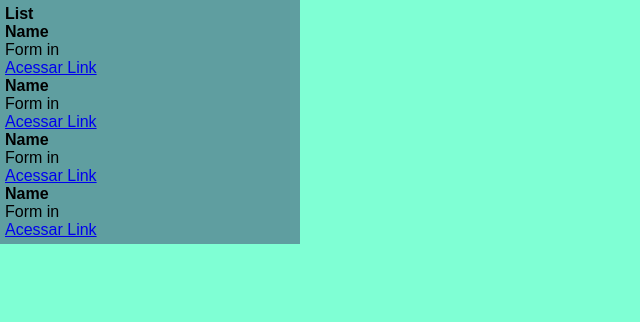
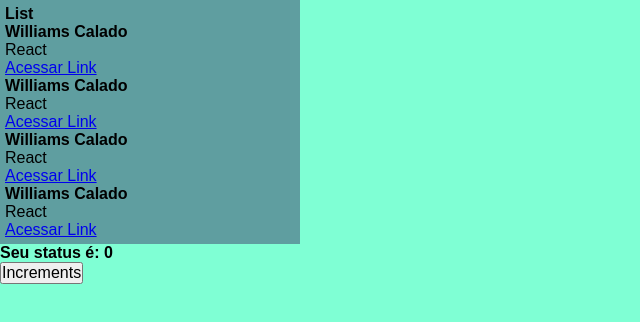
Before and after one commit to williamscalado/userfrontend, a React app: page / in a window 1280 px wide. Shown: the top 322 px of the page, without its empty margins (0-640 px from the left). Built offline with nearby package versions, Linux system fonts and the light colour scheme.

Commit message:
create a new components and install react-refresh

```diff
--- a/package.json
+++ b/package.json
@@ -10,18 +10,20 @@
     "react-dom": "^17.0.2"
   },
   "scripts": {
-    "dev" : "yarn webpack"
+    "dev": "yarn webpack-dev-server"
   },
   "devDependencies": {
     "@babel/cli": "^7.17.6",
     "@babel/core": "^7.17.8",
     "@babel/preset-env": "^7.16.11",
     "@babel/preset-react": "^7.16.7",
+    "@pmmmwh/react-refresh-webpack-plugin": "^0.5.4",
     "@types/webpack": "^5.28.0",
     "babel-loader": "^8.2.3",
     "css-loader": "^6.7.1",
     "html-webpack-plugin": "^5.5.0",
     "node-sass": "^7.0.1",
+    "react-refresh": "^0.11.0",
     "sass-loader": "^12.6.0",
     "style-loader": "^3.3.1",
     "webpack": "^5.70.0",
--- a/src/app.jsx
+++ b/src/app.jsx
@@ -1,8 +1,14 @@
 
 import react from "react";
+import { Counter } from "./components/Counter";
 import { RepositoryList } from "./components/RepositoryList/RepositoryList";
 import './style/global.scss'
 
 export function App() {
-    return <RepositoryList/>
+    return (
+        <>
+            <RepositoryList />
+            <Counter />
+        </>
+    )
 }
--- /dev/null
+++ b/src/components/Counter/index.jsx
@@ -0,0 +1,18 @@
+import { useState } from "react";
+export function Counter() {
+    // estado do componente
+
+    let [counter, setCounter] = useState(0)
+
+    function Increments() {
+        setCounter(counter + 1)
+    }
+    return (
+        <div>
+            <h1>Seu status é: {counter}</h1>
+            <button onClick={Increments}>
+                Increments
+            </button>
+        </div>
+    );
+}
--- a/src/components/RepositoryList/RepositoryItem.jsx
+++ b/src/components/RepositoryList/RepositoryItem.jsx
@@ -1,11 +1,12 @@
-export function RepositoryItem() {
-    return(
+export function RepositoryItem(props) {
+    return (
         <li>
-        <strong>Name</strong>
-        <p>Form in</p>
-        <a href="{}">
-            Acessar Link
-        </a>
-    </li>
+            <strong>{props?.data?.name ?? 'Default'}</strong>
+            <p>{props.data?.description || 'No description'}</p>
+            <a href={props.data?.link || '#'}>
+                Acessar Link
+            </a>
+        </li>
     );
+
 }
--- a/src/components/RepositoryList/RepositoryList.jsx
+++ b/src/components/RepositoryList/RepositoryList.jsx
@@ -1,15 +1,21 @@
 import { RepositoryItem } from "./RepositoryItem";
 
-export function RepositoryList(){
+const RepositoryDTO = {
+    name: "Williams Calado",
+    description: "React",
+    link: "www.google.com.br"
+}
+
+
+export function RepositoryList() {
     return (
         <section className="repository-list">
             <h1>List</h1>
             <ul>
-               <RepositoryItem/>
-               <RepositoryItem/>
-               <RepositoryItem/>
-               <RepositoryItem/>
-
+                <RepositoryItem data={RepositoryDTO} />
+                <RepositoryItem data={RepositoryDTO} />
+                <RepositoryItem data={RepositoryDTO} />
+                <RepositoryItem data={RepositoryDTO} />
             </ul>
 
         </section>
--- a/webpack.config.js
+++ b/webpack.config.js
@@ -1,8 +1,11 @@
 const path = require('path')
 const HtmlWebpackPlugin = require("html-webpack-plugin");
+const ReactRefreshWebpackPlugin = require("@pmmmwh/react-refresh-webpack-plugin")
+
+const isDevelopment = process.env.NODE_ENV !== 'production';
 
 module.exports = {
-    mode: 'development',
+    mode: isDevelopment ? 'development' : 'production',
     entry: path.resolve(__dirname, 'src', 'index.jsx'),
     output: {
         path: path.resolve(__dirname, 'dist'),
@@ -11,11 +14,16 @@
     resolve: {
         extensions : ['.js','.jsx']
     },
+    devServer: {
+
+        hot: true
+    },
     plugins: [
+        isDevelopment && new ReactRefreshWebpackPlugin(),
         new HtmlWebpackPlugin({
             template: "./public/index.html"
         }),
-    ],
+    ].filter(Boolean),
 
     module: {
         rules: [
@@ -26,6 +34,7 @@
                 use: [{
                     loader: 'babel-loader',
                     options: {
+                        plugins: [isDevelopment && require.resolve('react-refresh/babel')].filter(Boolean),
                         presets: ["@babel/preset-env",
                             ["@babel/preset-react", {
                                 runtime: 'automatic'
```
Also changed, not shown: 2 other files (tests, documents, lock files or other folders).
